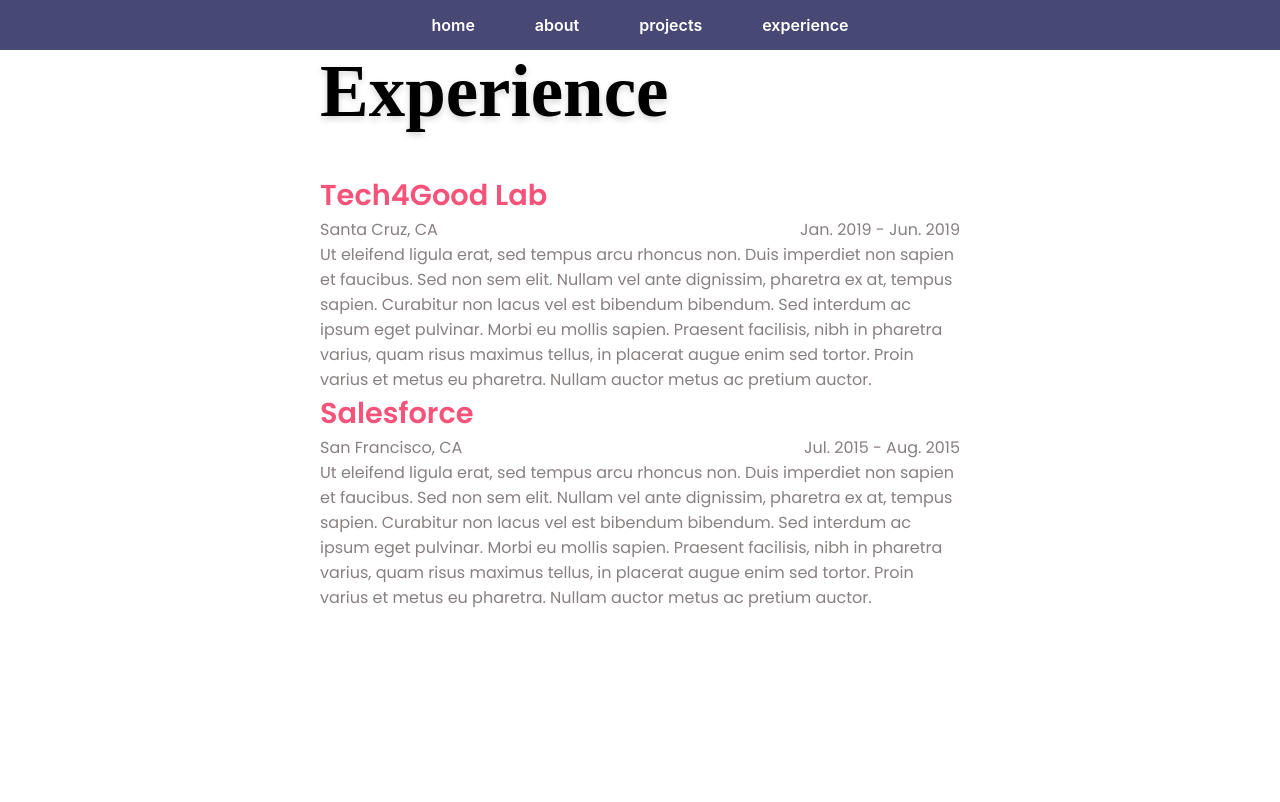
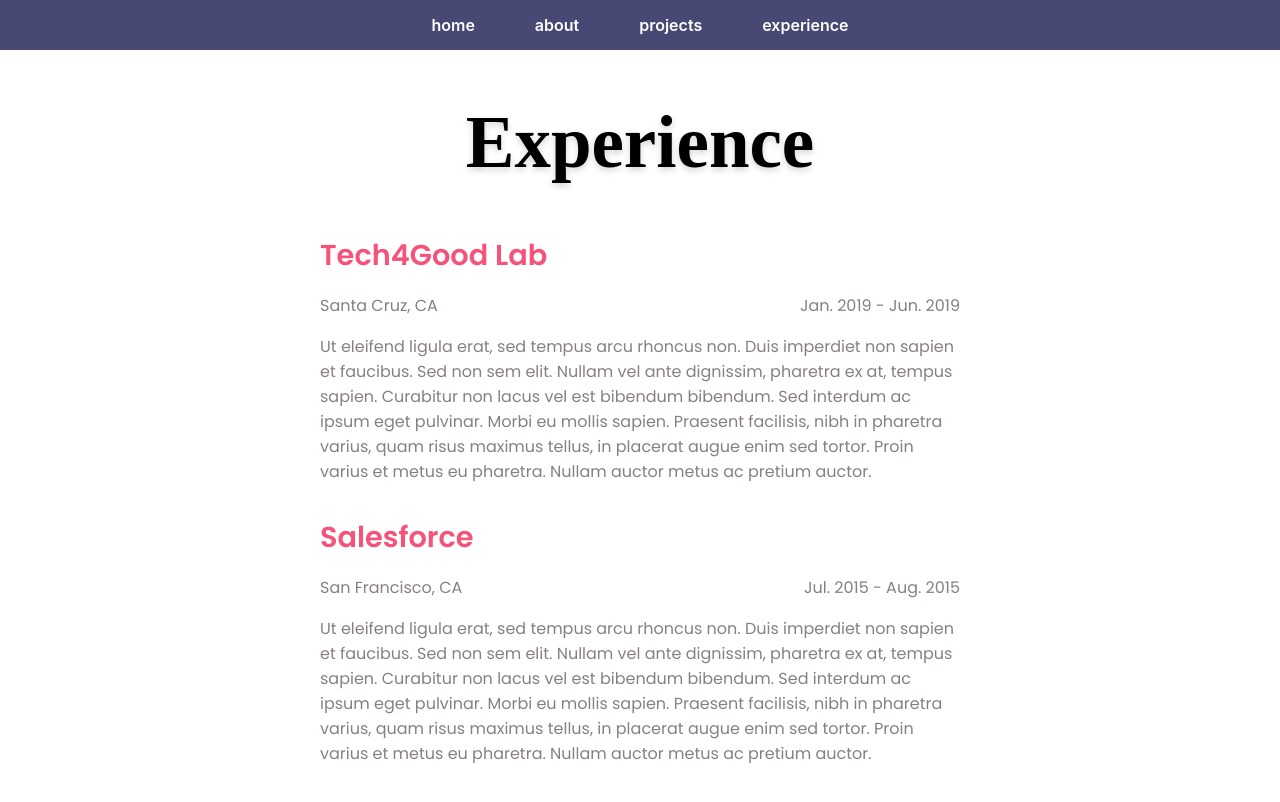
Before and after one commit to ivyla/portfoliov1, a React (Create React App) app: page /experience in a window 1280 px wide. Shown: the top 802 px of the page. Built offline with nearby package versions, Linux system fonts and the light colour scheme; a web font is replaced by a local one.

Commit message:
added location icon

```diff
--- a/src/components/Experience.js
+++ b/src/components/Experience.js
@@ -5,7 +5,9 @@
 import ExperiencesData from "../data/ExperiencesData"
 import IndivExperience from "./IndivExperience"
 
-
+const experienceContainer = {
+    marginBottom: '45px'
+}
 
 function Experience() {
     const experiences = ExperiencesData.map((item) => <IndivExperience key={item.key} item={item} />)
@@ -15,7 +17,7 @@
                 <h1 className="default-title-experiences"> Experience </h1>
             </div>
 
-            <div>
+            <div style={experienceContainer}>
                 {experiences}
             </div>
         </div>
--- a/src/components/IndivExperience.js
+++ b/src/components/IndivExperience.js
@@ -15,7 +15,9 @@
     display: 'flex',
     flexDirection: 'row',
     justifyContent: 'space-between',
-    fontFamily: 'Poppins'
+    fontFamily: 'Poppins',
+    marginTop: '1em',
+    marginBottom: '1em'
 
 }
 
@@ -23,9 +25,17 @@
     color: '#888080',
     fontFamily: 'Poppins'
 }
+
+const wrapper = {
+    marginBottom: '2.5vw'
+}
+
+const spacing = {
+    marginBottom: '30px'
+}
 function IndivExperience(props) {
     return (
-        <div>
+        <div style={wrapper}>
             {/* <div> */}
             <div className="default-header">
                 {props.item.workplace}
--- a/src/components/Project.js
+++ b/src/components/Project.js
@@ -2,7 +2,7 @@
 import { render } from "@testing-library/react"
 import "../stylesheets/Theme.css"
 
-import { LinkOutlined, CalendarFilled, CodeFilled, FileExcelFilled } from "@ant-design/icons"
+import { LinkOutlined, CalendarFilled, CodeFilled, FileExcelFilled, TrophyTwoTone, StarTwoTone } from "@ant-design/icons"
 // inline stlying for this file to avoid confusing with Projects.css and Projects.js
 
 const projTitle = {
@@ -38,6 +38,10 @@
     marginBottom: '2.5vw'
 }
 
+const invisible = {
+    display: 'none'
+}
+
 function Project(props) {
     return (
         <div>
@@ -60,6 +64,10 @@
                     </div>
                 </div>
 
+                <div style={invisible}>
+                    <StarTwoTone />
+                </div>
+
                 <div>
                     <p style={projDesc}> {props.project.desc} </p>
                     <p style={projTechnologies}>
--- a/src/stylesheets/Experience.css
+++ b/src/stylesheets/Experience.css
@@ -4,16 +4,16 @@
     justify-content: center;
     width: 50%;
     margin: auto;
+    margin-top: 4vw;
 }
 
 .default-title-experiences {
     font-family: 'Playfair-Display';
     font-weight: 900;
     font-size: 5.7vw;
-    margin-top: 0px;
-    margin-bottom: 40px;
-    text-align: left;
+    text-align: center;
     color: black;
     width: 100%;
     text-shadow: 0px 3px 6px #d4d4d4;
+    margin-top: 0px;
 }
--- a/src/stylesheets/Navigation.css
+++ b/src/stylesheets/Navigation.css
@@ -10,9 +10,9 @@
 }
 
 .navItem:hover{
-    letter-spacing: 3px;
+    letter-spacing: 1.5px;
+    text-decoration: underline;
     text-underline-position: below;
-
 }
 
 .navbar-content {
```
Also changed, not shown: src/assets/location.svg (added).
